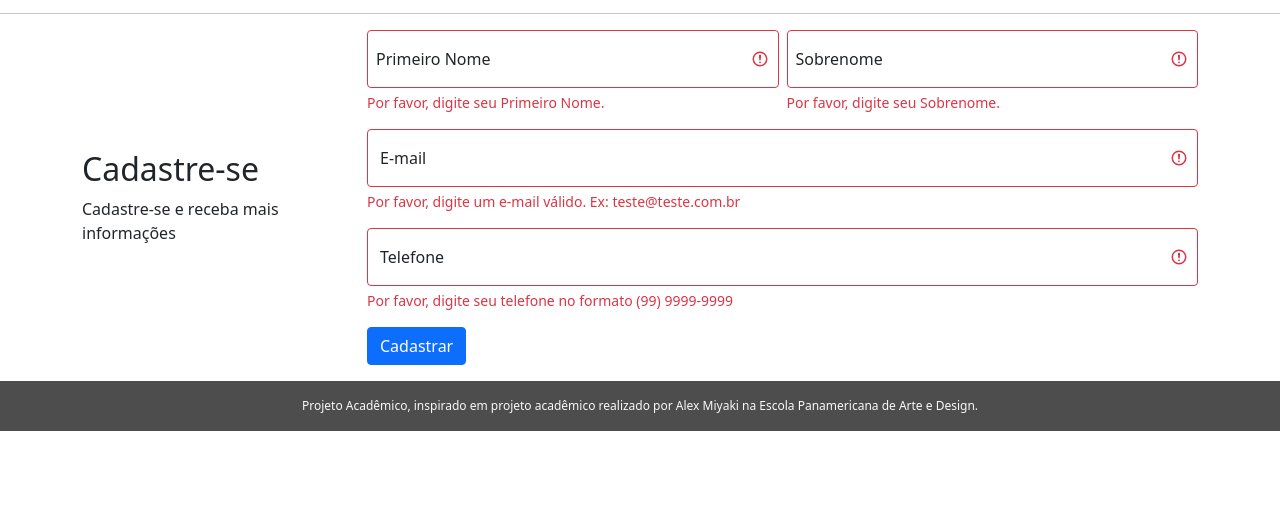
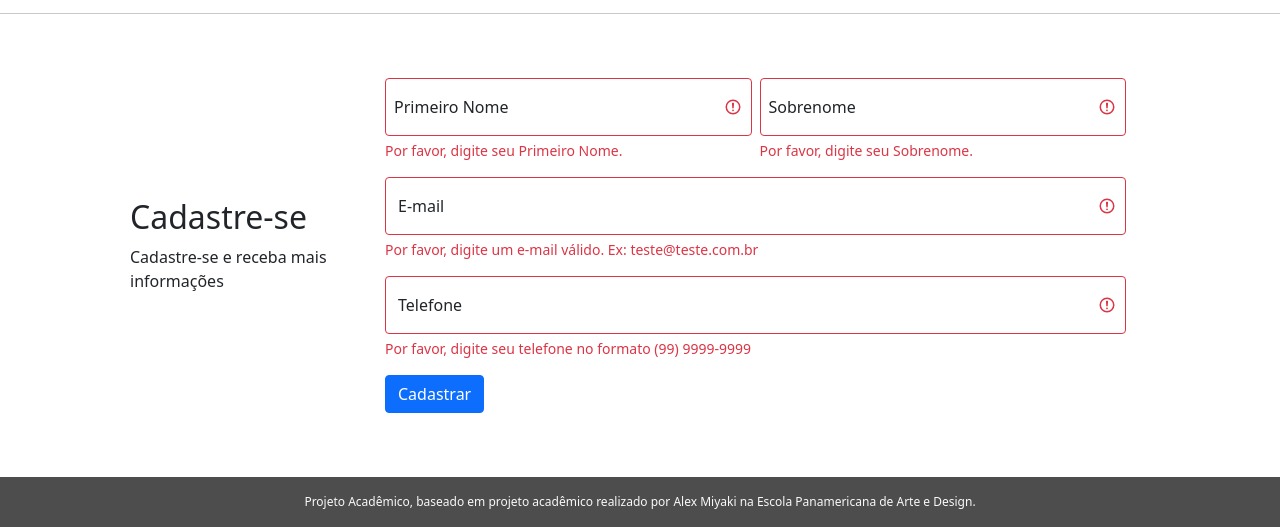
Before and after one commit to alexmiyaki/Bootstrap_II, a plain HTML site: page index.html in a window 1280 px wide. Shown: the part 1289-1816 px from the top of the page. Before the commit the page ends 1720 px from the top, so only its background shows below. Drawn offline with nearby package versions, Linux system fonts and the light colour scheme.

Commit message:
Ajuste texto footer

```diff
--- a/index.html
+++ b/index.html
@@ -60,12 +60,12 @@
 
     <section id="cadastre_se">
         <div class="container">
-            <div class="row align-items-center">
+            <div class="container row align-items-center p-5">
                 <div class="col-12 col-md-6 col-sm-12 col-lg-4 col-xl-3">
                         <h2>Cadastre-se</h2>
                         <p>Cadastre-se e receba mais informações</p>
                 </div>
-                <div class="col-12 col-md-6 col-sm-12 col-lg-8 col-xl-9 P-5">
+                <div class="col-12 col-md-6 col-sm-12 col-lg-8 col-xl-9 P-10">
                     <form class="was-validated">
                         <div class="row g-2 mb-3">
                             <div class="col form-floating">
@@ -122,7 +122,7 @@
 
 <footer class="d-flex flex-row">
         <div class="container d-flex justify-content-center text-light align-items-center">
-            Projeto Acadêmico, inspirado em projeto acadêmico realizado por Alex Miyaki na Escola Panamericana de Arte e Design.
+            Projeto Acadêmico, baseado em projeto acadêmico realizado por Alex Miyaki na Escola Panamericana de Arte e Design.
         </div>
 </footer>
 </html>
```
